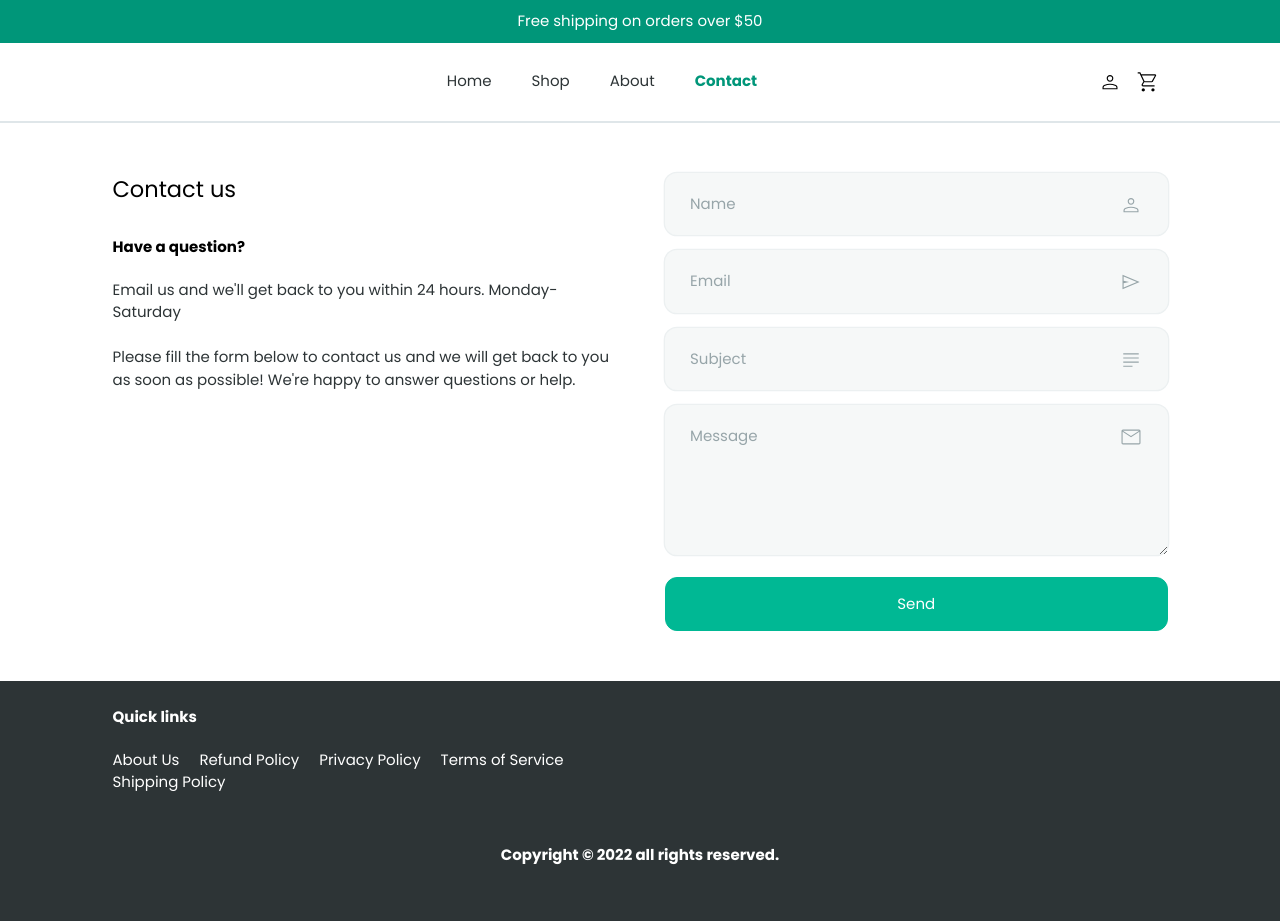
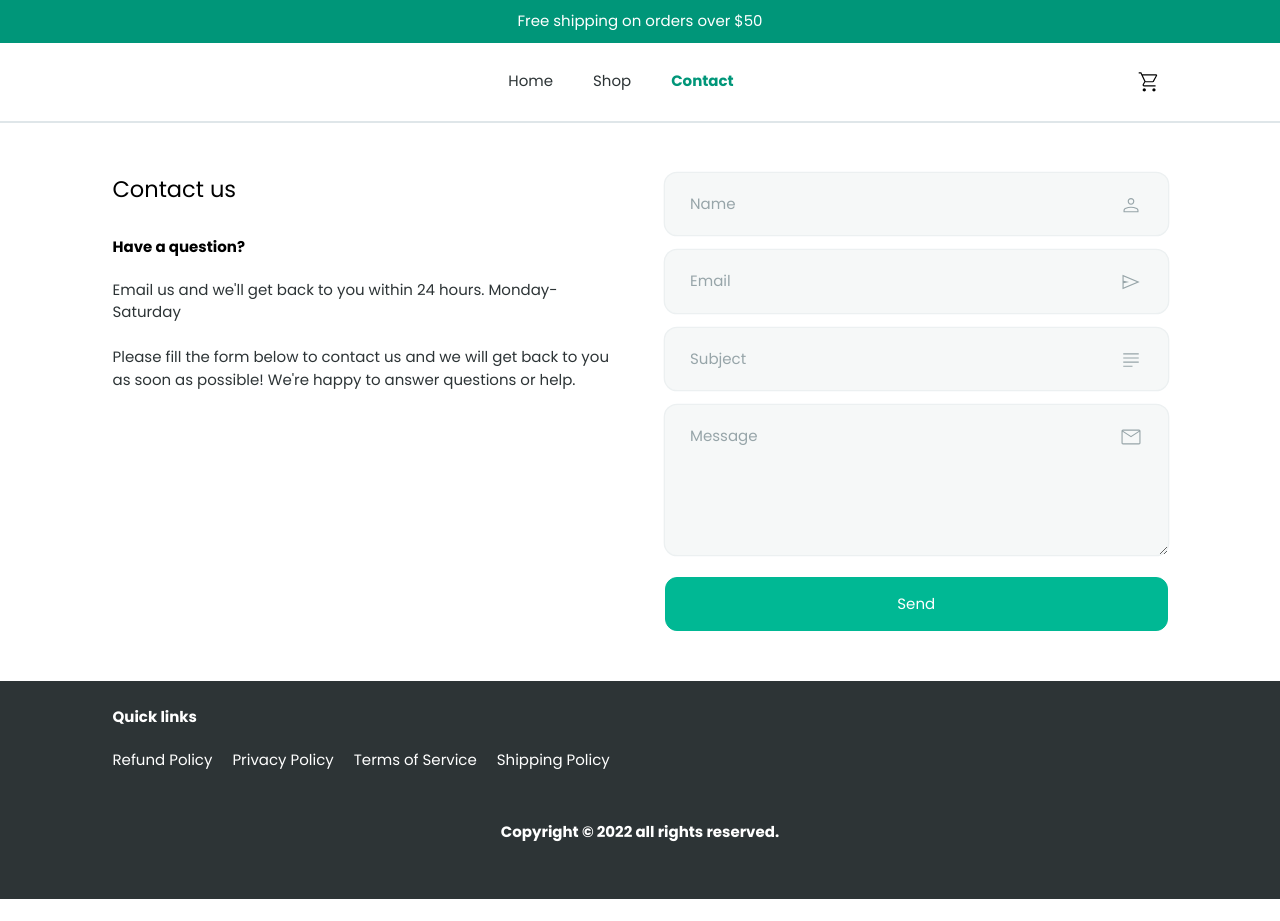
Before and after one commit to marwanzaky/next-ecommerce, a Next.js app: page /contact in a window 1280 px wide. After the commit the page ends 899 px from the top, so only its background shows below. Built offline with nearby package versions, Linux system fonts and the light colour scheme.

Commit message:
Use NEXT_PUBLIC_ACCOUNT and NEXT_PUBLIC_ABOUT .env variables to hide or show the feature

```diff
--- a/app/about/page.js
+++ b/app/about/page.js
@@ -2,7 +2,7 @@ import Layout from '@components/layout';
 import About from '@components/about';
 
 export default function Page() {
-    return <Layout title='About'>
+    return process.env.NEXT_PUBLIC_ABOUT === 'true' && <Layout title='About'>
         <About />
     </Layout>
 }
--- a/components/footer/index.js
+++ b/components/footer/index.js
@@ -15,7 +15,7 @@ export default function Footer() {
 
                     <ul>
                         {/* <FooterList href='/search' text='Search' /> */}
-                        <FooterList href='/about' text='About Us' />
+                        {process.env.NEXT_PUBLIC_ABOUT === 'true' && <FooterList href='/about' text='About Us' />}
                         <FooterList href='/refund-policy' text='Refund Policy' />
                         <FooterList href='/privacy-policy' text='Privacy Policy' />
                         <FooterList href='/terms-of-service' text='Terms of Service' />
--- a/components/navigation/index.js
+++ b/components/navigation/index.js
@@ -68,14 +68,14 @@ export default function Navigation() {
             <ul className='nav-ul'>
                 <NavLi href='/' name='Home' />
                 <NavLi href='/products' name='Shop' />
-                <NavLi href='/about' name='About' />
+                {process.env.NEXT_PUBLIC_ABOUT === 'true' && <NavLi href='/about' name='About' />}
                 <NavLi href='/contact' name='Contact' />
             </ul>
 
             <div className='flex flex-row'>
                 {token ?
-                    <Avatar /> :
-                    <NavBtn href='/signin' icon='person' />
+                    process.env.NEXT_PUBLIC_ACCOUNT === 'true' && <Avatar /> :
+                    process.env.NEXT_PUBLIC_ACCOUNT === 'true' && <NavBtn href='/signin' icon='person' />
                 }
 
                 <NavBtnLength href='/cart' icon='shopping_cart' length={cartItems.length} />
```
